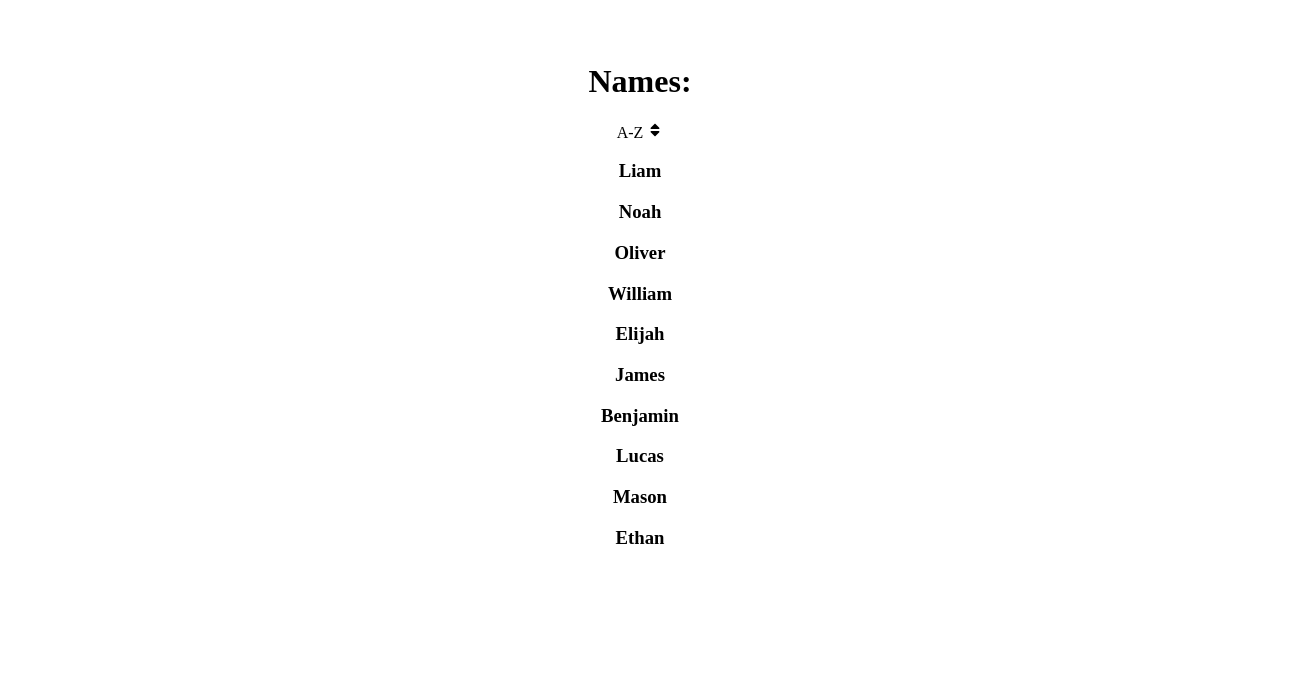
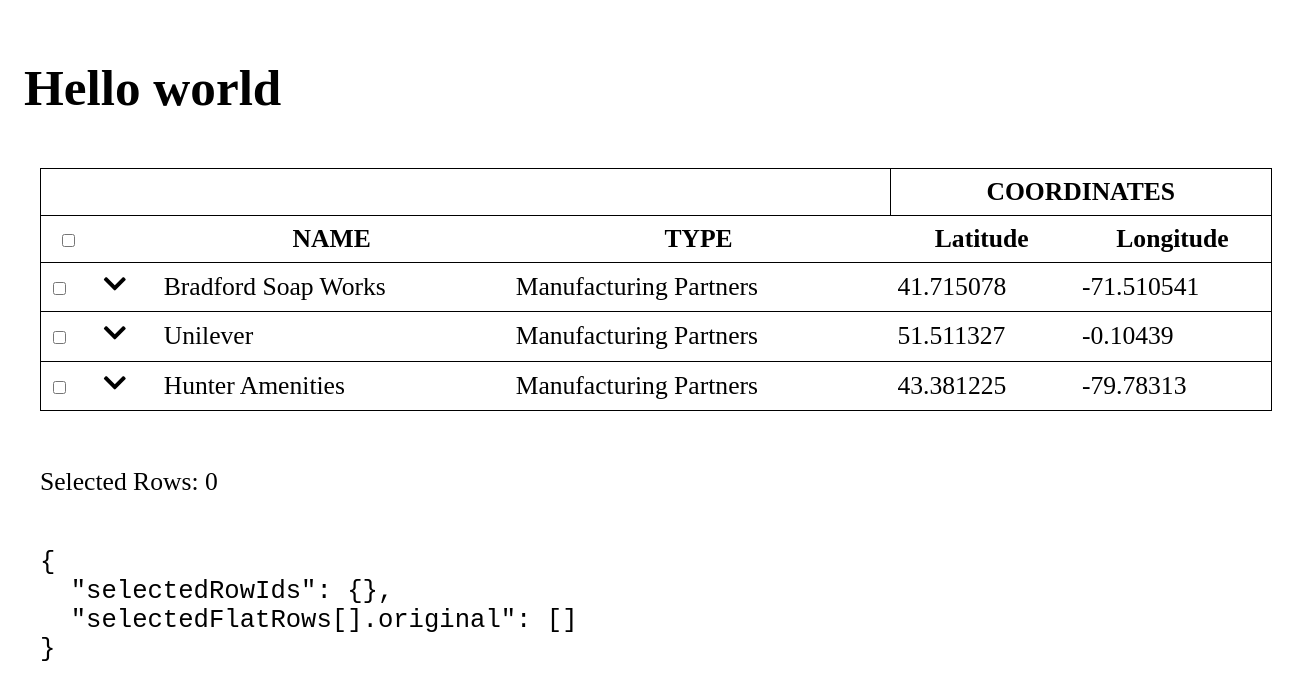
Before and after one commit to Diddleslip/filtering-methods-v1, a React (Create React App) app in the folder filter-data/: page / in a window 1280 px wide. Shown: the top 700 px of the page, 1304 px wide, since content can reach past the window. Built offline with nearby package versions, Linux system fonts and the light colour scheme.

Commit message:
Pushing changes for team review

```diff
--- a/filter-data/src/App.css
+++ b/filter-data/src/App.css
@@ -1,38 +1,14 @@
 .App {
-  text-align: center;
+  margin: auto;
+  width: 100%;
+  font-size: 1.6rem;
+  padding: 1rem 1rem 1rem;
+  text-align: none;
 }
 
-.App-logo {
-  height: 40vmin;
-  pointer-events: none;
+* {
+  /* box-sizing: border-box;
+  max-width: 100%; */
+  /* outline: 1px solid red;
+  outline-offset: -1px; */
 }
-
-@media (prefers-reduced-motion: no-preference) {
-  .App-logo {
-    animation: App-logo-spin infinite 20s linear;
-  }
-}
-
-.App-header {
-  background-color: #282c34;
-  min-height: 100vh;
-  display: flex;
-  flex-direction: column;
-  align-items: center;
-  justify-content: center;
-  font-size: calc(10px + 2vmin);
-  color: white;
-}
-
-.App-link {
-  color: #61dafb;
-}
-
-@keyframes App-logo-spin {
-  from {
-    transform: rotate(0deg);
-  }
-  to {
-    transform: rotate(360deg);
-  }
-}
--- a/filter-data/src/App.js
+++ b/filter-data/src/App.js
@@ -1,15 +1,283 @@
 import React from 'react';
-import Filter from "./components/Filter";
+import { useTable, useExpanded, useRowSelect } from 'react-table';
+import {filterData2} from "./components/FilterableData";
+import styled from 'styled-components';
 
-import './App.css';
+import * as FaIcons from 'react-icons/fa';
+import * as AiIcons from "react-icons/ai";
+
+import "./App.css";
+
+const Styles = styled.div`
+  display: flex;
+  flex-direction: column;
+  margin: auto;
+  padding: 1rem;
+
+  table {
+    border-spacing: 0;
+    border: 1px solid black;
+
+    tr {
+      :last-child {
+        td {
+          border-bottom: 0;
+        }
+      }
+    }
+
+    th {
+      margin: 0;
+      padding: 0.5rem;
+      border-bottom: 1px solid black;
+
+      :last-child {
+        border-right: 0;
+      }
+    }
+
+    #index0 {
+      th {
+        :last-child {
+          text-align: center;
+          border-left: 1px solid black;
+        }
+      }
+    }
+
+    td {
+      margin: 0;
+      padding: 0.5rem;
+      border-bottom: 1px solid black;
+      // border-right: 1px solid black;
+
+      :last-child {
+        border-right: 0;
+      }
+    }
+  }
+`
+
+const IndeterminateCheckbox = React.forwardRef(
+  ({ indeterminate, ...rest }, ref) => {
+    const defaultRef = React.useRef()
+    const resolvedRef = ref || defaultRef
+
+    React.useEffect(() => {
+      resolvedRef.current.indeterminate = indeterminate
+    }, [resolvedRef, indeterminate])
+
+    return (
+      <>
+        <input type="checkbox" ref={resolvedRef} {...rest} />
+      </>
+    )
+  }
+)
+
+const createData = (data) => {
+  let dataArray = [];
+
+  data.forEach(record => {
+    dataArray.push(record)
+  });
+
+  return data;
+}
+
+function Table({ columns: userColumns, data, renderRowSubComponent }) {
+  // Use the state and functions returned from useTable to build your UI
+  const {
+    getTableProps,
+    getTableBodyProps,
+    headerGroups,
+    rows,
+    prepareRow,
+    visibleColumns,
+    selectedFlatRows,
+    state: { expanded, selectedRowIds }
+  } = useTable(
+    {
+      columns: userColumns,
+      data
+    },
+    useExpanded, // Use the useExpanded plugin hook
+    useRowSelect,
+    hooks => {
+      hooks.visibleColumns.push(columns => [
+        // Let's make a column for selection
+        {
+          id: 'selection',
+          // The header can use the table's getToggleAllRowsSelectedProps method
+          // to render a checkbox
+          Header: ({ getToggleAllRowsSelectedProps }) => (
+            <div>
+              <IndeterminateCheckbox {...getToggleAllRowsSelectedProps()} />
+            </div>
+          ),
+          // The cell can use the individual row's getToggleRowSelectedProps method
+          // to the render a checkbox
+          Cell: ({ row }) => (
+            <div>
+              <IndeterminateCheckbox {...row.getToggleRowSelectedProps()} />
+            </div>
+          ),
+        },
+        ...columns,
+      ])
+    }
+  );
+
+  return (
+    <>
+    <table {...getTableProps()}>
+      <thead>
+        {headerGroups.map((headerGroup, index) => (
+          <tr id={`index`+index} {...headerGroup.getHeaderGroupProps()}>
+            {headerGroup.headers.map(column => (
+              <th {...column.getHeaderProps()}>{column.render('Header')}</th>
+            ))}
+          </tr>
+        ))}
+      </thead>
+      <tbody {...getTableBodyProps()}>
+          {rows.map((row, i) => {
+            prepareRow(row)
+            const rowProps = row.getRowProps();
+            return (
+              // Use a React.Fragment here so the table markup is still valid
+              <React.Fragment key={rowProps.key}>
+                <tr>
+                  {row.cells.map(cell => {
+                    return (
+                      <td {...cell.getCellProps()}>{cell.render('Cell')}</td>
+                    )
+                  })}
+                </tr>
+                {/*
+                    If the row is in an expanded state, render a row with a
+                    column that fills the entire length of the table.
+                  */}
+                {row.isExpanded ? (
+                  <tr>
+                    <td colSpan={visibleColumns.length}>
+                      {/*
+                          Inside it, call our renderRowSubComponent function. In reality,
+                          you could pass whatever you want as props to
+                          a component like this, including the entire
+                          table instance. But for this example, we'll just
+                          pass the row
+                        */}
+                      {renderRowSubComponent({ row })}
+                    </td>
+                  </tr>
+                ) : null}
+              </React.Fragment>
+            )
+          })}
+        </tbody>
+    </table>
+    <br />
+    <p>Selected Rows: {Object.keys(selectedRowIds).length}</p>
+      <pre>
+        <code>
+          {JSON.stringify(
+            {
+              selectedRowIds: selectedRowIds,
+              'selectedFlatRows[].original': selectedFlatRows.map(
+                d => d.original
+              ),
+            },
+            null,
+            2
+          )}
+          {/* {console.log("Selected Rows: ", Object.keys(selectedRowIds).length)} */}
+      </code>
+    </pre>
+    </>
+  )
+}
 
 function App() {
+  const columns = React.useMemo(
+    () => [
+      {
+        // Make an expander cell
+        Header: () => null, // No header
+        id: 'expander', // It needs an ID
+        Cell: ({ row }) => (
+          // Use Cell to render an expander for each row.
+          // We can use the getToggleRowExpandedProps prop-getter
+          // to build the expander.
+          <span {...row.getToggleRowExpandedProps()}>
+            {row.isExpanded ? <FaIcons.FaChevronUp /> : <FaIcons.FaChevronDown />}
+          </span>
+        ),
+        // We can override the cell renderer with a SubCell to be used with an expanded row
+        // SubCell: () => null // No expander on an expanded row
+      },
+      {
+        Header: 'NAME',
+        accessor: 'name',
+      },
+      {
+        Header: 'TYPE',
+        accessor: 'type.name',
+      },
+      {
+        Header: 'COORDINATES',
+        id: "poop",
+        columns: [
+          {
+            Header: 'Latitude',
+            accessor: 'coordinates.latitude',
+          },
+          {
+            Header: 'Longitude',
+            accessor: 'coordinates.longitude',
+          },
+        ]
+      },
+    ],
+    []
+  )
+
+  const data = React.useMemo(() => createData(filterData2), []);
+
+  // Create a function that will render our row sub components
+  const renderRowSubComponent = React.useCallback(
+    ({ row }) => (
+      <Styles>
+        <table>
+          {/* {console.log("What is row? ", row.original.fields)} */}
+          <thead>
+            <tr>
+              <th>NAME:</th>
+              <th>VALUE:</th>
+            </tr>
+          </thead>
+          <tbody>
+            {row.original.fields.map((field, index) => (
+              <tr key={index}>
+                <td>{field.name}</td>
+                <td>{field.value}</td>
+              </tr>
+            ))}
+          </tbody>
+        </table>
+      </Styles>
+    ),
+    []
+  )
 
   return (
     <div className="App">
-      <Filter/>
+      <h1>Hello world</h1>
+      <Styles>
+        <Table columns={columns} data={data} renderRowSubComponent={renderRowSubComponent}/>
+      </Styles>
     </div>
-  );
+  )
 }
 
 export default App;
--- a/filter-data/src/components/Filter.js
+++ b/filter-data/src/components/Filter.js
@@ -1,48 +1,48 @@
-import React, { useState } from 'react';
-import {filterData} from "./FilterableData";
+// import React, { useState } from 'react';
+// import {filterData} from "./FilterableData";
 
-import * as FaIcons from 'react-icons/fa';
-import * as AiIcons from 'react-icons/ai';
-import * as IoIcons from 'react-icons/io';
+// import * as FaIcons from 'react-icons/fa';
+// import * as AiIcons from 'react-icons/ai';
+// import * as IoIcons from 'react-icons/io';
 
-function Filter() {
-  const [data, setData] = useState(filterData);
-  const [number, setNumber ] = useState(1);
+// function Filter() {
+//   const [data, setData] = useState(filterData);
+//   const [number, setNumber ] = useState(1);
 
-  const filterA = () => {
-    setData([...data.sort((a,b) => {
-      return a.localeCompare(b);
-    })])
-  }
+//   const filterA = () => {
+//     setData([...data.sort((a,b) => {
+//       return a.localeCompare(b);
+//     })])
+//   }
 
-  const filterB = () => {
-    setData([...data.sort((a,b) => {
-      return b.localeCompare(a);
-    })])
-  }
-  return (
-    <div>
-      <h1>Names: </h1>
-      <span onClick={() => {
-          number === 1 ? filterA() : filterB()
+//   const filterB = () => {
+//     setData([...data.sort((a,b) => {
+//       return b.localeCompare(a);
+//     })])
+//   }
+//   return (
+//     <div>
+//       <h1>Names: </h1>
+//       <span onClick={() => {
+//           number === 1 ? filterA() : filterB()
 
-          // Changes between value 1, 2, 3
-          number === 1 ? setNumber(2) : setNumber(1)
+//           // Changes between value 1, 2, 3
+//           number === 1 ? setNumber(2) : setNumber(1)
 
-          console.log(number)
-        }}
+//           console.log(number)
+//         }}
 
-      >
-        A-Z <FaIcons.FaSort />
-      </span>
-      {data.map((name, index) => {
+//       >
+//         A-Z <FaIcons.FaSort />
+//       </span>
+//       {data.map((name, index) => {
 
-        return(
-          <h3 key={index}>{name}</h3>
-        )
-      })}
-    </div>
-  )
-}
+//         return(
+//           <h3 key={index}>{name}</h3>
+//         )
+//       })}
+//     </div>
+//   )
+// }
 
-export default Filter
+// export default Filter
--- a/filter-data/src/components/FilterableData.js
+++ b/filter-data/src/components/FilterableData.js
@@ -26,6 +26,44 @@
       {
         "name": "Website",
         "value": "http://www.bradfordsoap.com/"
+      },
+      {
+        "name": "Image",
+        "value": "https://imgur.com/a/VIMSHS8?"
+      }
+    ]
+  },
+  {
+    "id": "RecordId2",
+    "name": "Unilever",
+    "type": {
+      "name": "Manufacturing Partners"
+    },
+    "coordinates": {
+      "latitude": 51.511327,
+      "longitude": -0.10439
+    },
+    "fields": [
+      {
+        "name": "Website",
+        "value": "https://unilever.com/"
+      }
+    ]
+  },
+  {
+    "id": "RecordId3",
+    "name": "Hunter Amenities",
+    "type": {
+      "name": "Manufacturing Partners"
+    },
+    "coordinates": {
+      "latitude": 43.381225,
+      "longitude": -79.78313
+    },
+    "fields": [
+      {
+        "name": "Website",
+        "value": "https://www.hunteramenities.com/"
       }
     ]
   }
--- a/filter-data/src/index.css
+++ b/filter-data/src/index.css
@@ -1,7 +1,66 @@
-.App {
-  margin-top: 5%;
-}
+/*
 
 span {
   cursor: pointer;
 }
+
+body {
+  font: 1.6rem / 1.5 "Montserrat", sans-serif;
+  margin: 0;
+  min-height: 100.1vh;
+}
+
+button {
+  font-size: inherit;
+  box-shadow: none;
+  background: transparent;
+  -webkit-tap-highlight-color: rgba(0, 0, 0, 0);
+  border: 1px solid #ccc;
+}
+
+.rotate90 {
+  transform: rotateZ(90deg);
+}
+
+.icon {
+  width: 1em;
+  height: 1em;
+  transition: transform 300ms cubic-bezier(0, 1, 1, 1);
+  will-change: transform;
+}
+
+.icon--expanded {
+  transform: rotateZ(-179.99deg);
+}
+
+.app__toggle {
+  width: 100%;
+  margin: 1rem 0;
+  border: 1px solid transparent;
+  text-transform: uppercase;
+  padding: 1rem;
+  display: flex;
+  justify-content: space-between;
+  align-items: center;
+  border-radius: 2px;
+  box-shadow: 0 2px 4px #888;
+  background-color: #fff;
+  transition: background-color 300ms;
+}
+
+.app--active {
+  background-color: #fafafa;
+}
+
+.app__toggle-text {
+  font-size: inherit;
+}
+
+.rotate90 {
+  transform: rotateZ(90deg);
+}
+
+.checkbox {
+  width: 90px;
+  height: 50px;
+} */
```
Also changed, not shown: filter-data/package.json (+6 -1 lines), 1 other file (tests, documents, lock files or other folders).
